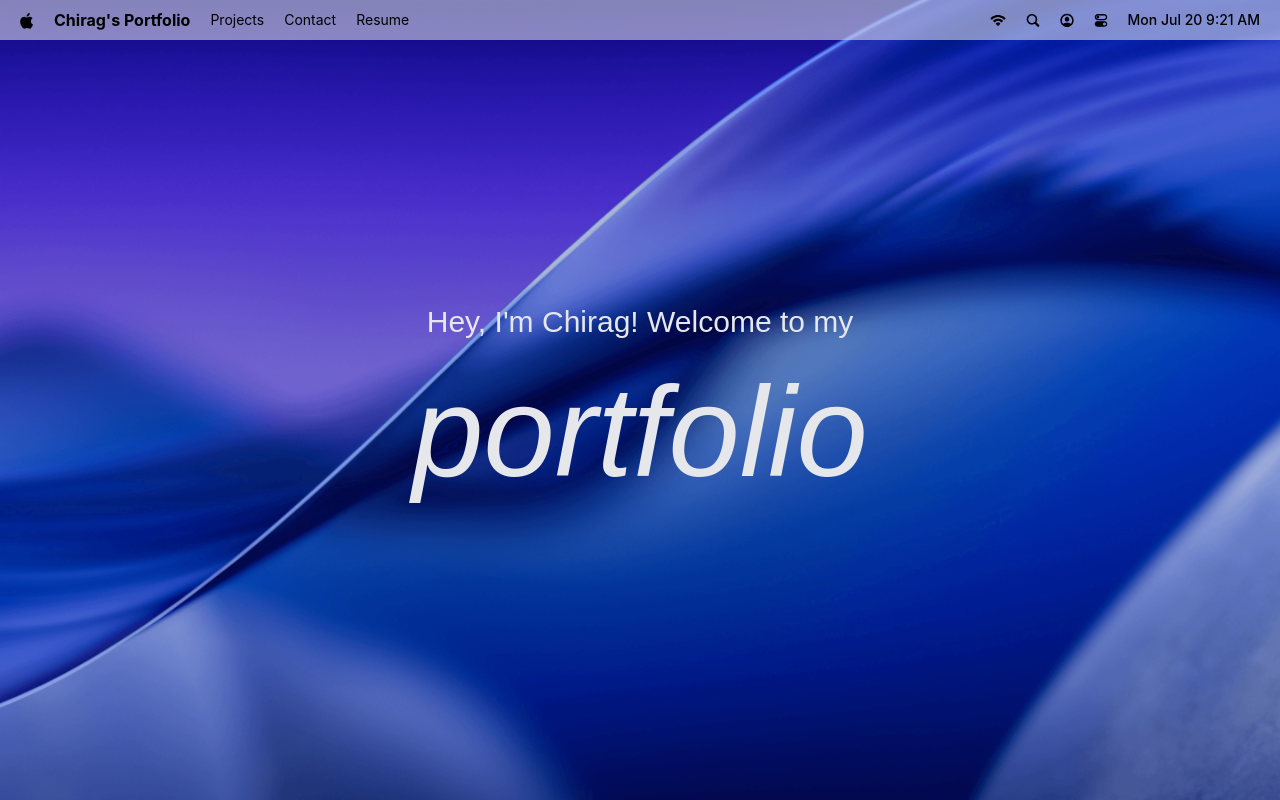
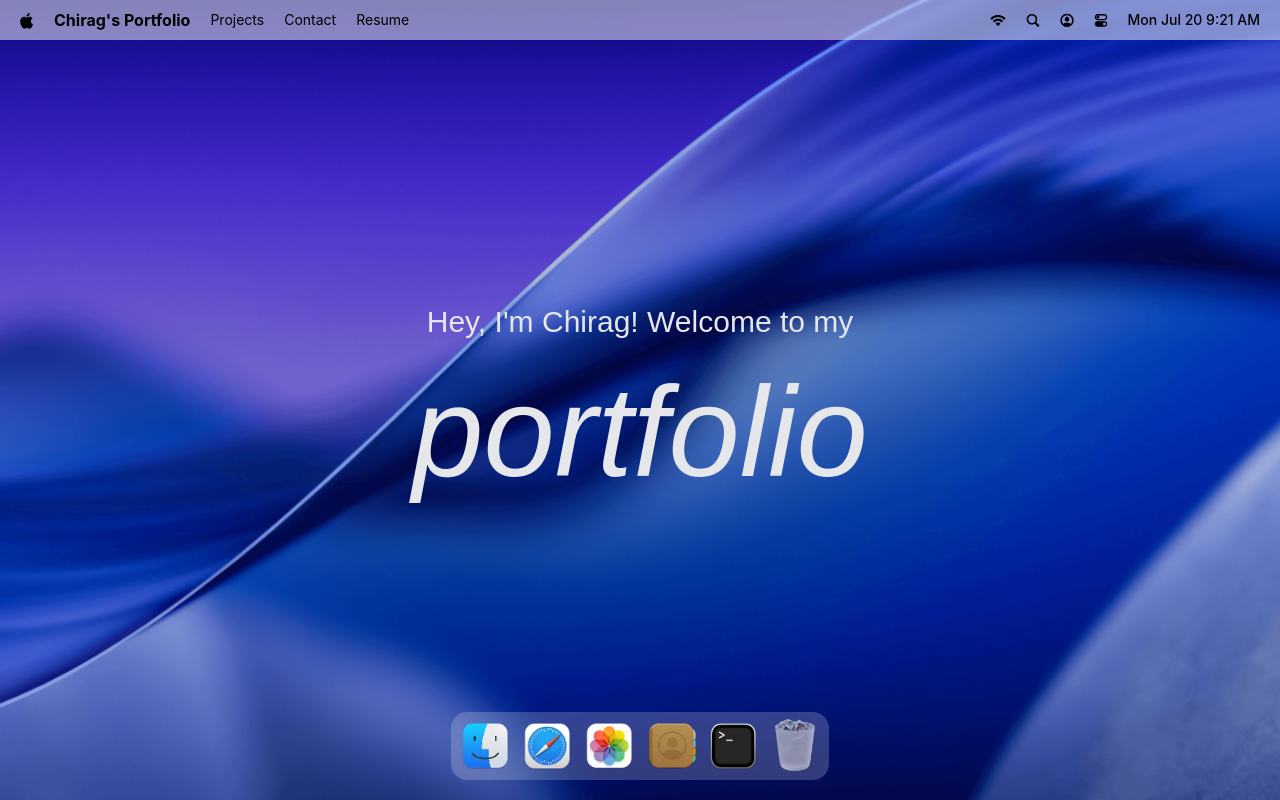
Before and after one commit to krish12tomar-boop/MacOS_Portfolio, a React (Vite) app: page / in a window 1280 px wide. Built offline with nearby package versions, Linux system fonts and the light colour scheme; a web font is replaced by a local one.

Commit message:
implement dock presentation

```diff
--- a/package.json
+++ b/package.json
@@ -17,6 +17,7 @@
     "lucide-react": "^1.24.0",
     "react": "^19.2.7",
     "react-dom": "^19.2.7",
+    "react-tooltip": "^6.0.8",
     "tailwindcss": "^4.3.2"
   },
   "devDependencies": {
--- a/src/App.jsx
+++ b/src/App.jsx
@@ -1,10 +1,11 @@
-import { Navbar, Welcome } from "#components";
+import { Dock, Navbar, Welcome } from "#components";
 
 const App = () => {
   return (
     <main>
       <Navbar />
       <Welcome />
+      <Dock />
     </main>
   );
 };
--- /dev/null
+++ b/src/components/Dock.jsx
@@ -0,0 +1,96 @@
+import { useRef } from "react";
+import { Tooltip } from "react-tooltip";
+import gsap from "gsap";
+
+import { dockApps } from "#constants/index.js";
+import { useGSAP } from "@gsap/react";
+
+const Dock = () => {
+    const dockRef = useRef(null);
+
+    useGSAP(() => {
+        const dock = dockRef.current;
+        if(!dock) return;
+
+        const icons = dock.querySelectorAll(".dock-icon");
+
+        const animateIcons = (mouseX) => {
+            const { left } = dock.getBoundingClientRect();
+
+            icons.forEach((icon) => {
+                const { left: iconLeft, width } = icon.getBoundingClientRect();
+                const center = iconLeft - left + width / 2;
+                const distance = Math.abs(mouseX - center);
+
+                const intensity = Math.exp(-(distance ** 2.5) /20000);
+
+                gsap.to(icon, {
+                    scale: 1 + 0.25 * intensity,
+                    y: -15 * intensity,
+                    duration: 0.2,
+                    ease: "power1.out"
+                });
+            });
+        };
+
+        const handleMouseMove = (e) => {
+            const { left } = dock.getBoundingClientRect();
+
+            animateIcons(e.clientX - left);
+        };
+
+        const resetIcons = () =>
+             icons.forEach((icon) =>
+                 gsap.to(icon, {
+                   scale: 1,
+                    y: 0,
+                    duration: 0.3,
+                    ease: "power1.out",
+                 }),
+             );
+
+           dock.addEventListener("mousemove", handleMouseMove);
+           dock.addEventListener("mouseleave", resetIcons);
+
+           return () => {
+            dock.removeEventListener("mousemove", handleMouseMove);
+            dock.removeEventListener("mouseleave", resetIcons);
+           };
+    }, []);
+
+    const toogleApp = (app) => {
+        //TODO Implement Open Window Logic
+    };
+
+  return (
+    <section id="dock">
+        <div ref={dockRef} className="dock-container">
+            {dockApps.map(({ id, name, icon, canOpen }) => (
+                <div key={id} className="relative flex justify-center">
+                    <button
+                       type="button"
+                        className="dock-icon"
+                        aria-label={name}
+                        data-tooltip-id="dock-tooltip"
+                        data-tooltip-content={name}
+                        data-tooltip-delay-show={150}
+                        disabled={!canOpen}
+                        onClick={() => toogleApp({ id, canOpen })}
+                        >
+                            <img
+                              src={`/images/${icon}`}
+                              alt={name}
+                              loading="lazy"
+                              className={canOpen ? "" : "opacity-60"}
+                            />
+                        </button>
+                </div>
+             ))}
+
+             <Tooltip id="dock-tooltip" place="top" className="tooltip"/>
+        </div>
+    </section>
+   );
+};
+
+export default Dock;
--- a/src/components/index.js
+++ b/src/components/index.js
@@ -1,4 +1,5 @@
 import Navbar from "#components/Navbar";
 import Welcome from "#components/Welcome";
+import Dock from "#components/Dock";
 
-export { Navbar, Welcome };
+export { Navbar, Welcome, Dock };
--- a/src/index.css
+++ b/src/index.css
@@ -86,7 +86,7 @@
     }
 
     .tooltip {
-      @apply py-1 px-3 w-fit text-center text-xs rounded-md bg-blue-200 text-blue-900 shadow-2xl;
+      @apply py-1! px-3! w-fit! text-center! text-xs! rounded-md! bg-blue-200! text-blue-900! shadow-2xl!;
     }
 
     .dock-icon {
```
Also changed, not shown: 1 other file (tests, documents, lock files or other folders).
